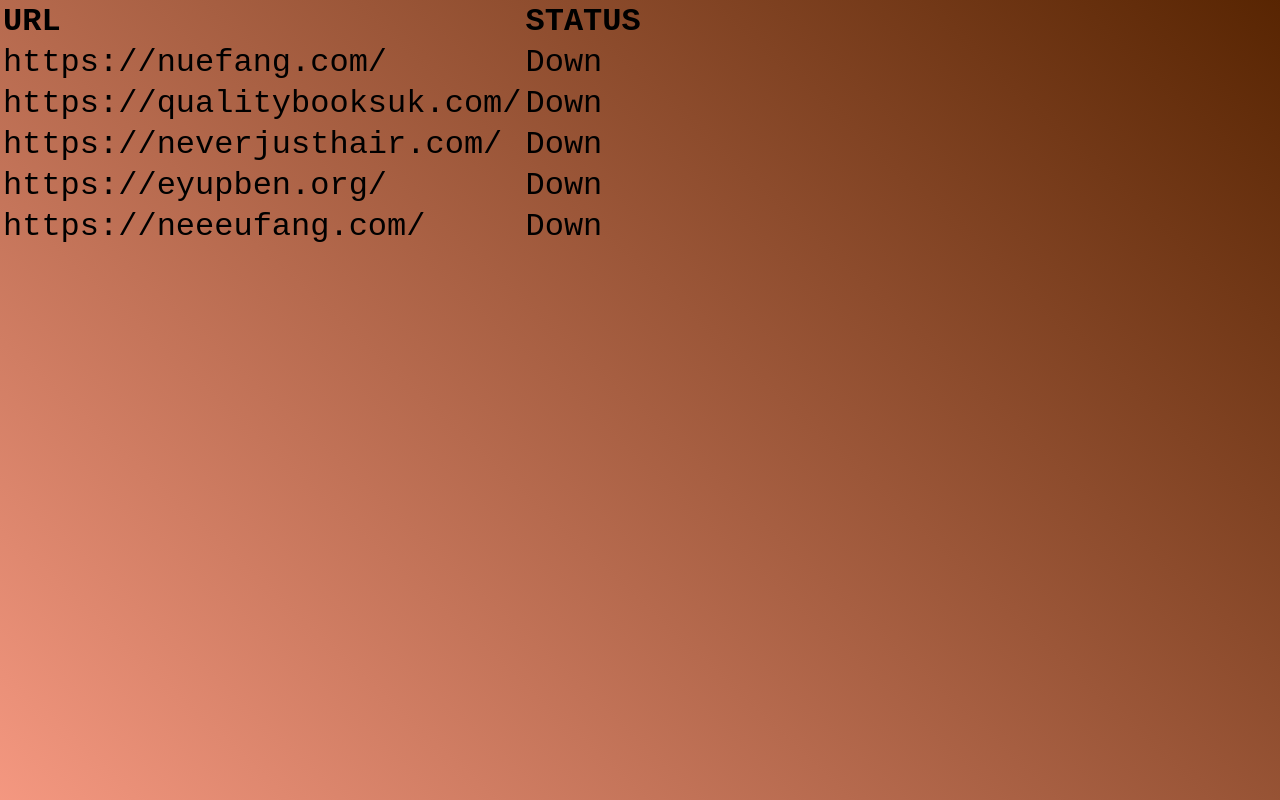
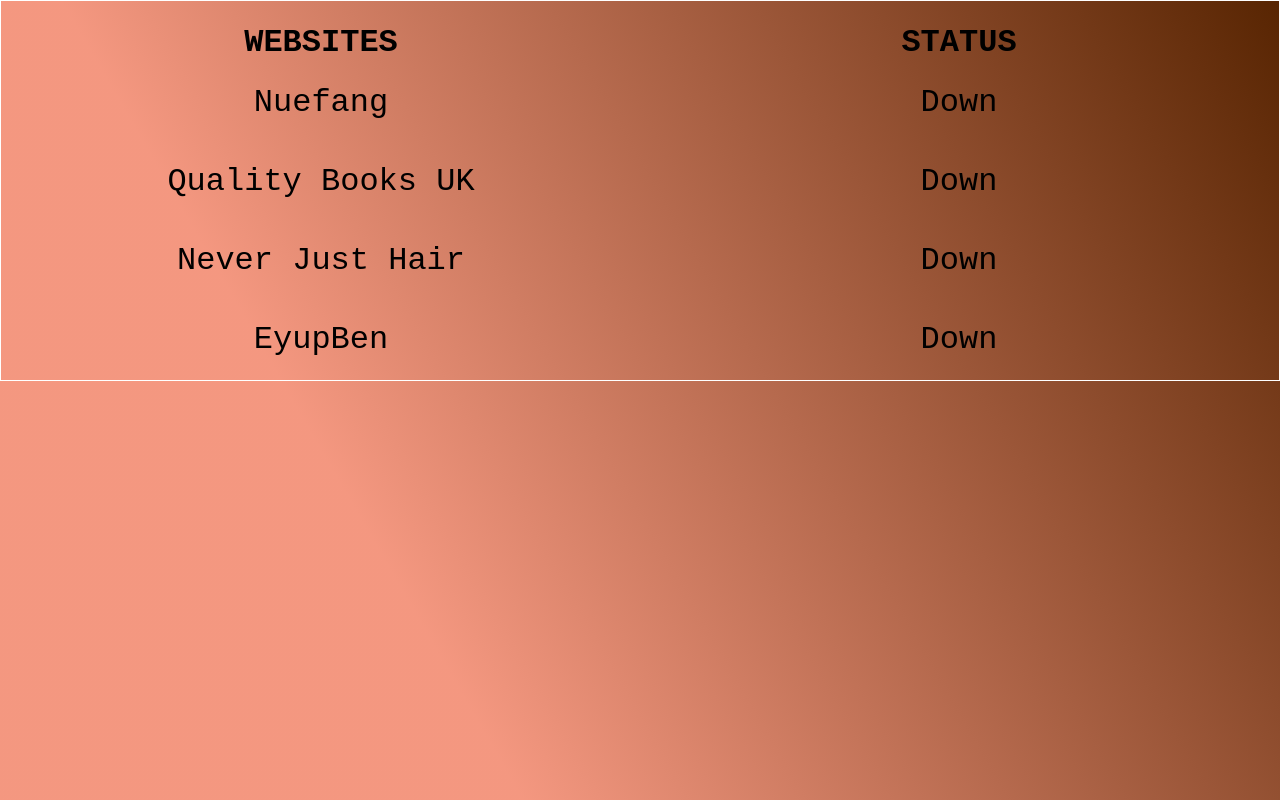
Before and after one commit to Harddant/web-status, a React (Create React App) app: page / in a window 1280 px wide. Built offline with nearby package versions, Linux system fonts and the light colour scheme; no server answers.

Commit message:
changed the url display on the website to Name and made it clickable to direct us to the websites

```diff
--- a/src/Components/WebStatus/WebStatus.css
+++ b/src/Components/WebStatus/WebStatus.css
@@ -2,19 +2,33 @@
 
 .hero {
     background: linear-gradient(
-        43deg,
-        rgba(240, 113, 81, 0.73) 0%,
+        60deg,
+        rgba(240, 113, 81, 0.73) 30%,
         #582502 100%
+
     );
     height: 100vh;
     margin: 0;
 }
 
 .container {
-    flex-direction: row;
-    justify-content: space-around;
-    align-items: left;
-    text-align: left;
     font-family: 'Courier New', Courier, monospace;
     font-size: 2rem;
 }
+
+.table {
+    width: 100%;
+    text-align: center;
+    justify-content: space-evenly;
+    border: 1px solid white;
+    table-layout: fixed;
+    padding-top: 20px;
+}
+
+.table-row:hover {
+    cursor: pointer;
+}
+
+td {
+    padding: 20px;
+}
--- a/src/Components/WebStatus/WebStatus.jsx
+++ b/src/Components/WebStatus/WebStatus.jsx
@@ -3,11 +3,10 @@
 
 export const WebStatus = () => {
     const [websites, setWebsites] = useState([
-        { url: 'https://nuefang.com/' },
-        { url: 'https://qualitybooksuk.com/'},
-        { url: 'https://neverjusthair.com/'},
-        { url: 'https://eyupben.org/'},
-        { url: 'https://neeeufang.com/'}
+        { url: 'https://nuefang.com/', name: 'Nuefang'},
+        { url: 'https://qualitybooksuk.com/', name: 'Quality Books UK'},
+        { url: 'https://neverjusthair.com/', name: 'Never Just Hair'},
+        { url: 'https://eyupben.org/', name: 'EyupBen'},
     ]);
 
     const mins = 1;
@@ -23,9 +22,9 @@
                             mode: 'no-cors',
                           });
                         console.log(response);
-                        return { url: site.url, status: true};
+                        return { ...site, url: site.url, status: true};
                     } catch (error) {
-                      return { url: site.url, status: false};
+                      return { ...site, url: site.url, status: false};
                     }
                 })
             );
@@ -38,18 +37,22 @@
         return () => clearInterval(interval);
     }, []);
 
+    const openWebsite = (link) => {
+        window.open(link, '_blank');
+    };
+
     return (
         <>
             <section className="hero">
                 <div className="container">
-                    <table>
+                    <table className="table">
                         <tr>
-                            <th>URL</th>
+                            <th>WEBSITES</th>
                             <th>STATUS</th>
                         </tr>
                         {websites && websites.map((site, index) => (
-                            <tr>
-                                <td>{site.url}</td>
+                            <tr className="table-row" onClick={() => openWebsite(site.url)}>
+                                <td>{site.name}</td>
                                 <td>{site?.status ? "Up" : "Down"}</td>
                             </tr>
                         ))}
```
